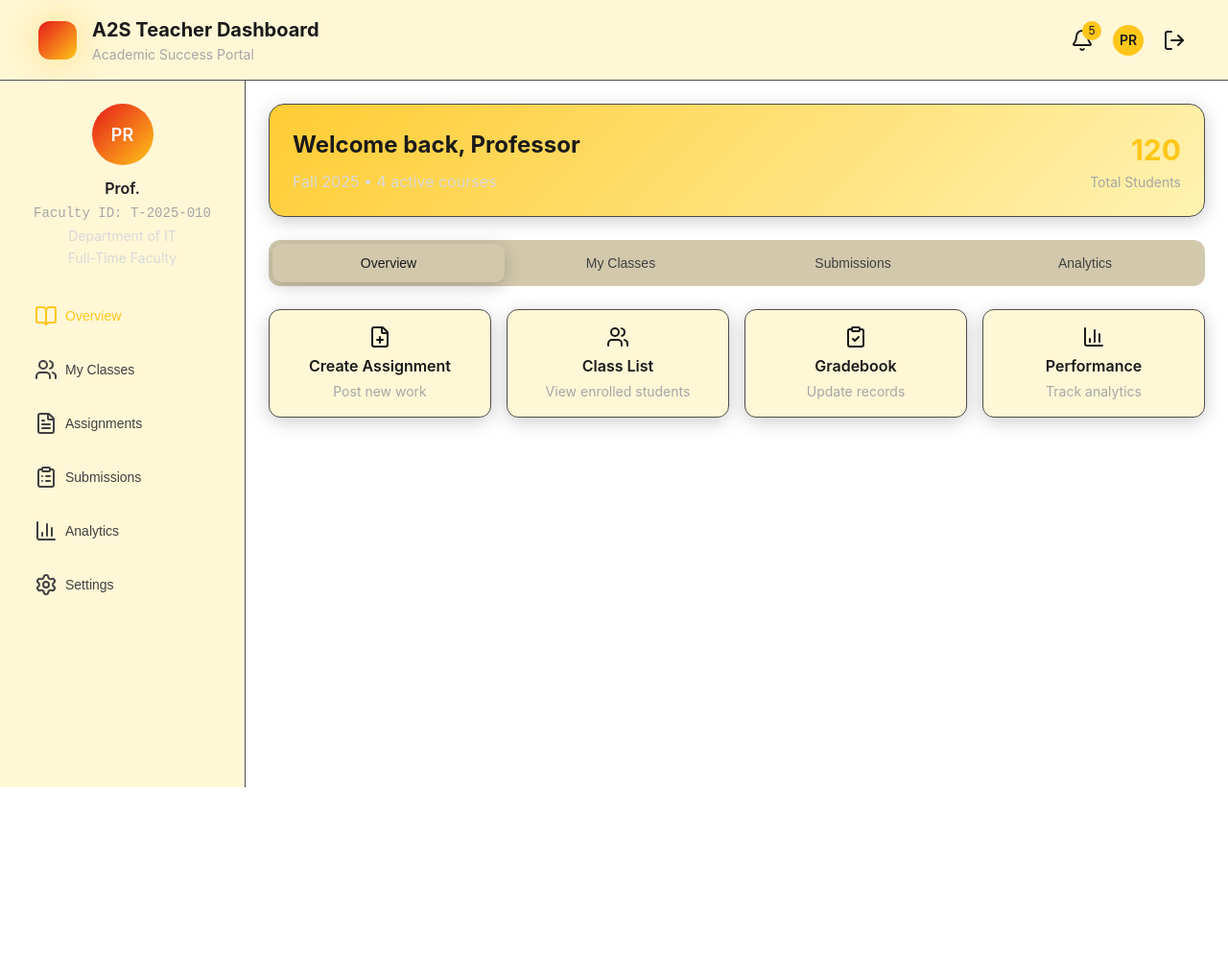
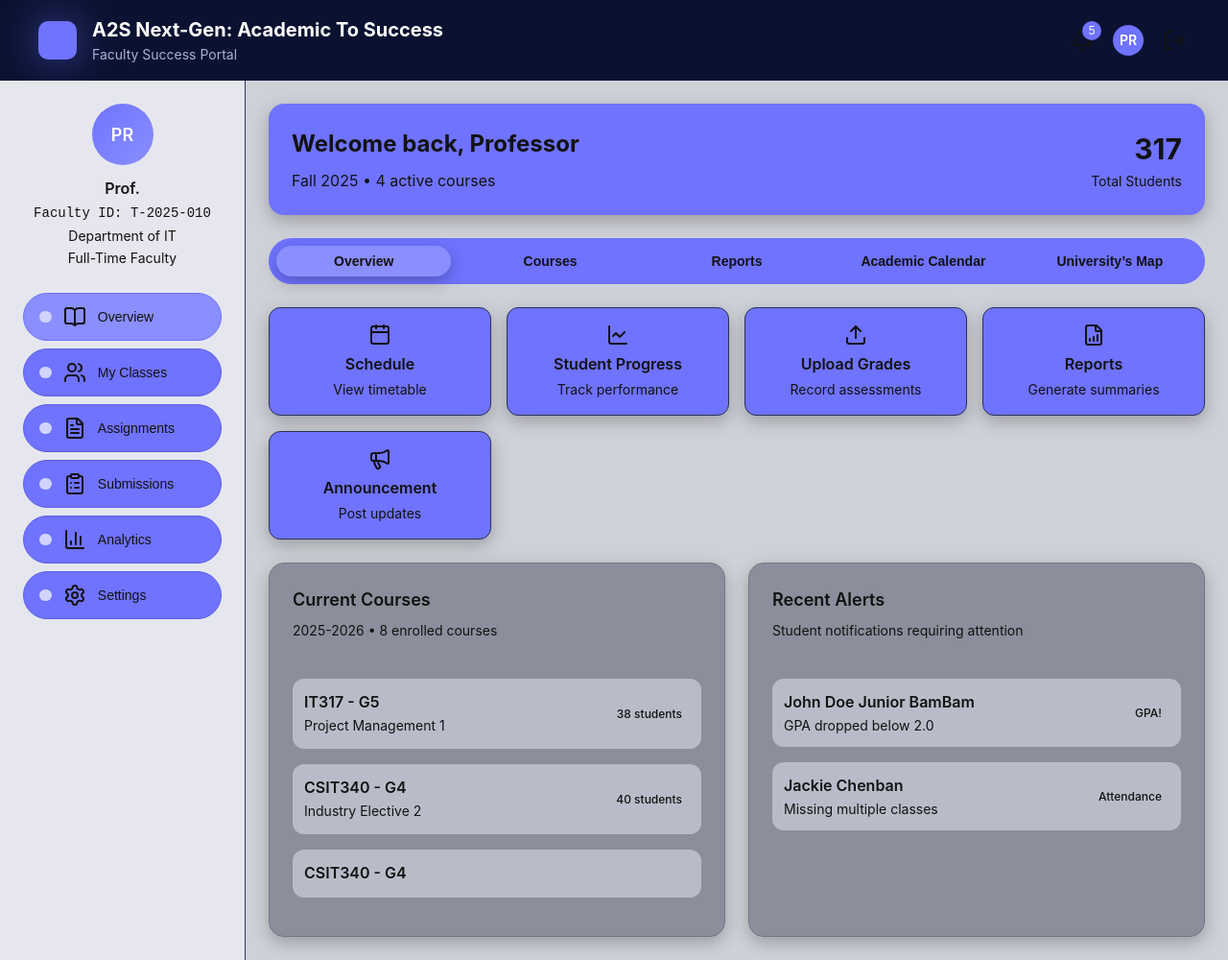
Before and after one commit to leanamariflor/A2S-System, a Django app: page /TeacherDashboard/ in a window 1280 px wide. Shown: the whole page at 96% size. Before the commit the page ends 820 px from the top, so only its background shows below. Run offline with Django 5.2, Linux system fonts and the light colour scheme; the visitor is signed in with stand-in values (Sample User, id 1); parts of the project's set-up code (start-up, migrations or seed data) failed here and were passed over.

Commit message:
Implement Teacher Dashboard UI

```diff
--- a/a2s/a2s/static/css/TeacherDashboard.css
+++ b/a2s/a2s/static/css/TeacherDashboard.css
@@ -1,73 +1,61 @@
 :root {
+  /* Desired navy/gray/purple palette mapped to existing variables */
+  --background: #cfd1d8;            /* page bg */
+  --foreground: #121212;            /* default text */
 
-  /* Base colors */
-  --background: linear-gradient(180deg, hsl(50, 100%, 96%), hsl(48, 87%, 67%));
-  --foreground: hsl(0, 0%, 10%);
+  --card: #6f73ff;                  /* card background per request */
+  --card-foreground: #121212;
 
-  --card: hsl(48, 100%, 92%);
-  --card-foreground: hsl(0, 0%, 15%);
+  --popover: #0b1231;
+  --popover-foreground: #ffffff;
 
-  --popover: hsl(0, 0%, 12%);
-  --popover-foreground: hsl(48, 100%, 95%);
+  --primary: #6f73ff;               /* purple accent for buttons */
+  --primary-foreground: #ffffff;
 
-  /* Primary: Golden Yellow */
-  --primary: hsl(45, 100%, 55%);
-  --primary-foreground: hsl(0, 0%, 10%);
+  --secondary: #7a7f8d;
+  --secondary-foreground: #ffffff;
 
-  /* Secondary: Academic Red */
-  --secondary: hsl(0, 75%, 45%);
-  --secondary-foreground: hsl(0, 0%, 100%);
+  --muted: #6f73ff;
+  --muted-foreground: #121212;
 
-  /* Muted accents */
-  --muted: hsl(45, 30%, 75%);
-  --muted-foreground: hsl(0, 0%, 25%);
+  --accent: #6f73ff;
+  --accent-foreground: #121212;
 
-  /* Accent */
-  --accent: hsl(50, 100%, 60%);
-  --accent-foreground: hsl(0, 0%, 15%);
+  --destructive: #e25555;
+  --destructive-foreground: #ffffff;
 
-  /* Destructive */
-  --destructive: hsl(0, 80%, 45%);
-  --destructive-foreground: hsl(0, 0%, 100%);
-
-  /* Borders & Inputs */
-  --border: hsl(0, 0%, 30%);
-  --input: hsl(0, 0%, 20%);
-  --ring: hsl(45, 100%, 55%);
+  --border: #2a3356;
+  --input: #1b2240;
+  --ring: #6f73ff;
 
   --radius: 0.75rem;
 
-  /* Academic shades */
-  --academic-red: hsl(0, 80%, 45%);
-  --academic-red-dark: hsl(0, 80%, 30%);
-  --academic-red-light: hsl(0, 80%, 65%);
+  /* Academic shades (repurposed) */
+  --academic-red: #6f73ff;
+  --academic-red-dark: #5559e6;
+  --academic-red-light: #8a8eff;
 
-  --academic-bg-primary: hsl(0, 0%, 8%);
-  --academic-bg-secondary: hsl(0, 0%, 12%);
-  --academic-bg-tertiary: hsl(0, 0%, 18%);
+  --academic-bg-primary: #0f1426;
+  --academic-bg-secondary: #b9bcc8; /* row gray */
+  --academic-bg-tertiary: #a9adba;
 
-  --academic-text-primary: hsl(0, 0%, 100%);
-  --academic-text-secondary: hsl(0, 0%, 85%);
-  --academic-text-muted: hsl(0, 0%, 65%);
+  --academic-text-primary: #ffffff;
+  --academic-text-secondary: #121212;
+  --academic-text-muted: #121212;
 
-  --academic-success: hsl(142, 70%, 40%);
-  --academic-warning: hsl(45, 100%, 50%);
-  --academic-info: hsl(48, 90%, 65%);
+  --academic-success: #2fb86e;
+  --academic-warning: #ffd357;
+  --academic-info: #8a8eff;
 
-  /* Gradients */
-  --gradient-gold: linear-gradient(135deg, hsl(45, 100%, 60%), hsl(50, 100%, 85%));
-  --gradient-red: linear-gradient(135deg, hsl(0, 80%, 50%), hsl(45, 100%, 55%));
-  --gradient-dark: linear-gradient(135deg, hsl(0, 0%, 8%), hsl(0, 0%, 18%));
+  --gradient-gold: linear-gradient(135deg, #6f73ff, #8a8eff);
+  --gradient-red: linear-gradient(135deg, #6f73ff, #8a8eff);
+  --gradient-dark: linear-gradient(135deg, #0b1231, #0f1426);
 
-  /* Shadows */
-  --shadow-academic: 0 10px 30px -10px hsl(45, 100%, 55%, 0.4);
-  --shadow-card: 0 4px 20px -2px hsl(0, 0%, 0%, 0.25);
-  --shadow-glow: 0 0 40px hsl(45, 100%, 55%, 0.5);
+  --shadow-academic: 0 10px 30px rgba(111,115,255,0.35);
+  --shadow-card: 0 6px 18px rgba(0,0,0,0.25);
+  --shadow-glow: 0 0 40px rgba(111,115,255,0.5);
 
-
-    /* Transitions */
-    --transition-academic: all 0.3s cubic-bezier(0.4, 0, 0.2, 1);
-    --transition-fast: all 0.15s ease-out;
+  --header-bg: #0b1231;
 }
 
 
@@ -81,7 +69,7 @@
 
 body {
     font-family: -apple-system, BlinkMacSystemFont, "Segoe UI", Roboto, "Helvetica Neue", Arial, sans-serif;
-    background-color: var(--gr);
+    background-color: var(--background);
     color: var(--foreground);
     line-height: 1.5;
 }
@@ -100,7 +88,7 @@
 /* Header */
 .header {
     border-bottom: 1px solid var(--border);
-    background-color: var(--card);
+    background-color: var(--header-bg);
 }
 
 .header-content {
@@ -588,7 +576,6 @@
 
 .sidebar-student-info {
     text-align: center;
-    space-y: 0.75rem;
 }
 
 .student-avatar {
@@ -1313,3 +1300,146 @@
         text-align: center;
     }
 }
+
+/* ===== Overrides to match desired navy/gray/purple layout ===== */
+
+/* Global colors */
+body {
+    background-color: #cfd1d8;
+    color: #121212;
+}
+
+.header {
+    background-color: #0b1231;
+    border-bottom-color: #10183d;
+}
+
+.header-icon { background: #6f73ff; border-radius: 10px; }
+.header-text h1 { color: #ffffff; }
+.header-text p { color: #a9b1d6; }
+
+/* Sidebar pills */
+.dashboard-sidebar {
+    background-color: #e6e7ee;
+}
+
+.nav-button {
+    background: #6f73ff;
+    border: 1px solid #5d61e8;
+    border-radius: 9999px;
+    color: #121212;
+    gap: 0.75rem;
+    padding: 0.75rem 1rem;
+}
+
+.nav-button::before {
+    content: "";
+    width: 0.8rem;
+    height: 0.8rem;
+    border-radius: 50%;
+    background: #d1d4ff;
+}
+
+.nav-button:hover {
+    background-color: #8a8eff;
+    border-color: #6f73ff;
+    color: #121212;
+}
+
+.nav-button.active {
+    background-color: #8a8eff;
+    border-color: #6f73ff;
+    color: #121212;
+}
+
+/* Single-line 5-tab navigation with pills */
+.tab-list {
+    display: flex;
+    gap: 0.75rem;
+    background: #6f73ff; /* full-width bar */
+    padding: 0.5rem;
+    border-radius: 9999px;
+    align-items: center;
+    justify-content: space-between; /* distribute buttons evenly */
+}
+
+.tab-trigger {
+    background: #6f73ff;
+    color: #121212;
+    border-radius: 9999px;
+    padding: 0.5rem 1rem;
+    font-weight: 600;
+    white-space: nowrap;
+    display: flex;
+    align-items: center;
+    justify-content: center;
+    flex: 1; /* make each button fill available space equally */
+    text-align: center;
+}
+
+.tab-trigger.active {
+    background: #8a8eff;
+    color: #121212;
+}
+
+/* Welcome panel */
+.welcome-card {
+    background: #6f73ff;
+    color: #121212;
+    border: none;
+}
+
+.welcome-text h2 { color: #121212; }
+.welcome-text p { color: #121212; }
+.welcome-gpa .gpa-value { color: #121212; }
+.welcome-gpa .gpa-label { color: #121212; }
+
+/* Cards become purple panels */
+.card {
+    background-color: #6f73ff;
+    border: 1px solid #5d61e8;
+    border-radius: 16px;
+    color: #121212;
+}
+
+/* Course and task rows on gray */
+.course-item, .task-item { background-color: #b9bcc8; color: #121212; }
+
+/* Ensure icon color harmony */
+.action-card i, .card-title i { color: #121212; }
+
+/* Quick action tiles to purple */
+.action-card { background-color: #6f73ff; color: #121212; }
+
+/* Cards row layout for side-by-side cards */
+.cards-row {
+    display: grid;
+    grid-template-columns: 1fr 1fr;
+    gap: 1.5rem;
+    margin-top: 1.5rem;
+}
+
+/* Override card color for cards in cards-row */
+.cards-row .card {
+    background-color: #8b8f9b;
+    color: #121212;
+    border: 1px solid #757984; /* darker complementary border */
+}
+
+/* Ensure all text in cards-row cards is black */
+.cards-row .card .card-title,
+.cards-row .card .card-description,
+.cards-row .card .course-code,
+.cards-row .card .course-name,
+.cards-row .card .task-title,
+.cards-row .card .task-due,
+.cards-row .card .course-units,
+.cards-row .card .task-type {
+    color: #121212 !important;
+}
+
+@media (max-width: 768px) {
+    .cards-row {
+        grid-template-columns: 1fr;
+    }
+}
--- a/a2s/a2s/templates/TeacherDashboard.html
+++ b/a2s/a2s/templates/TeacherDashboard.html
@@ -18,8 +18,8 @@
           <i data-lucide="chalkboard"></i>
         </div>
         <div class="header-text">
-          <h1>A2S Teacher Dashboard</h1>
-          <p>Academic Success Portal</p>
+          <h1>A2S Next-Gen: Academic To Success</h1>
+          <p>Faculty Success Portal</p>
         </div>
       </div>
       <div class="header-actions">
@@ -94,7 +94,7 @@
             <p>Fall 2025 • 4 active courses</p>
           </div>
           <div class="welcome-gpa">
-            <div class="gpa-value">120</div>
+            <div class="gpa-value">317</div>
             <div class="gpa-label">Total Students</div>
           </div>
         </div>
@@ -104,33 +104,98 @@
       <div class="tabs">
         <div class="tab-list">
           <button class="tab-trigger active" data-tab="overview">Overview</button>
-          <button class="tab-trigger" data-tab="classes">My Classes</button>
-          <button class="tab-trigger" data-tab="submissions">Submissions</button>
-          <button class="tab-trigger" data-tab="analytics">Analytics</button>
+          <button class="tab-trigger" data-tab="classes">Courses</button>
+          <button class="tab-trigger" data-tab="reports">Reports</button>
+          <button class="tab-trigger" data-tab="calendar">Academic Calendar</button>
+          <button class="tab-trigger" data-tab="map">University’s Map</button>
         </div>
 
         <!-- Overview Tab -->
         <div class="tab-content active" id="overview">
           <div class="quick-actions-grid">
             <div class="action-card">
-              <i data-lucide="file-plus"></i>
-              <h3>Create Assignment</h3>
-              <p>Post new work</p>
+              <i data-lucide="calendar"></i>
+              <h3>Schedule</h3>
+              <p>View timetable</p>
             </div>
             <div class="action-card">
-              <i data-lucide="users"></i>
-              <h3>Class List</h3>
-              <p>View enrolled students</p>
+              <i data-lucide="line-chart"></i>
+              <h3>Student Progress</h3>
+              <p>Track performance</p>
             </div>
             <div class="action-card">
-              <i data-lucide="clipboard-check"></i>
-              <h3>Gradebook</h3>
-              <p>Update records</p>
+              <i data-lucide="upload"></i>
+              <h3>Upload Grades</h3>
+              <p>Record assessments</p>
             </div>
             <div class="action-card">
-              <i data-lucide="bar-chart-3"></i>
-              <h3>Performance</h3>
-              <p>Track analytics</p>
+              <i data-lucide="file-bar-chart"></i>
+              <h3>Reports</h3>
+              <p>Generate summaries</p>
+            </div>
+            <div class="action-card">
+              <i data-lucide="megaphone"></i>
+              <h3>Announcement</h3>
+              <p>Post updates</p>
+            </div>
+          </div>
+
+          <div class="cards-row">
+            <div class="card">
+              <div class="card-header">
+                <div class="card-title">Current Courses</div>
+                <div class="card-description">2025-2026 • 8 enrolled courses</div>
+              </div>
+              <div class="card-content">
+                <div class="course-list">
+                  <div class="course-item">
+                    <div class="course-details">
+                      <div class="course-code">IT317 - G5</div>
+                      <div class="course-name">Project Management 1</div>
+                    </div>
+                    <div class="course-units">38 students</div>
+                  </div>
+                  <div class="course-item">
+                    <div class="course-details">
+                      <div class="course-code">CSIT340 - G4</div>
+                      <div class="course-name">Industry Elective 2</div>
+                    </div>
+                    <div class="course-units">40 students</div>
+                  </div>
+                  <div class="course-item">
+                    <div class="course-details">
+                      <div class="course-code">CSIT340 - G4</div>
+                      <div class="course-name"></div>
+                    </div>
+                    <div class="course-units"></div>
+                  </div>
+                </div>
+              </div>
+            </div>
+
+            <div class="card">
+              <div class="card-header">
+                <div class="card-title">Recent Alerts</div>
+                <div class="card-description">Student notifications requiring attention</div>
+              </div>
+              <div class="card-content">
+                <div class="task-list">
+                  <div class="task-item">
+                    <div class="task-details">
+                      <div class="task-title">John Doe Junior BamBam</div>
+                      <div class="task-due">GPA dropped below 2.0</div>
+                    </div>
+                    <div class="task-type">GPA!</div>
+                  </div>
+                  <div class="task-item">
+                    <div class="task-details">
+                      <div class="task-title">Jackie Chenban</div>
+                      <div class="task-due">Missing multiple classes</div>
+                    </div>
+                    <div class="task-type">Attendance</div>
+                  </div>
+                </div>
+              </div>
             </div>
           </div>
         </div>
@@ -173,43 +238,41 @@
           </div>
         </div>
 
-        <!-- Submissions Tab -->
-        <div class="tab-content" id="submissions">
+        <!-- Reports Tab -->
+        <div class="tab-content" id="reports">
           <div class="card">
             <div class="card-header">
-              <div class="card-title">Recent Submissions</div>
-              <div class="card-description">Student work awaiting review</div>
+              <div class="card-title">Reports</div>
+              <div class="card-description">Generate and view summaries</div>
             </div>
             <div class="card-content">
-              <div class="task-list">
-                <div class="task-item">
-                  <div class="task-details">
-                    <div class="task-title">IT317 Project Proposal</div>
-                    <div class="task-due">Submitted: Sep 25, 2025</div>
-                  </div>
-                  <div class="task-type">Project</div>
-                </div>
-                <div class="task-item">
-                  <div class="task-details">
-                    <div class="task-title">CSIT327 Database Design</div>
-                    <div class="task-due">Submitted: Sep 26, 2025</div>
-                  </div>
-                  <div class="task-type">Assignment</div>
-                </div>
-              </div>
+              <p>Report generation UI placeholder.</p>
             </div>
           </div>
         </div>
 
-        <!-- Analytics Tab -->
-        <div class="tab-content" id="analytics">
+        <!-- Academic Calendar Tab -->
+        <div class="tab-content" id="calendar">
           <div class="card">
             <div class="card-header">
-              <div class="card-title">Class Performance Overview</div>
-              <div class="card-description">Student performance summary</div>
+              <div class="card-title">Academic Calendar</div>
+              <div class="card-description">Important academic dates</div>
             </div>
             <div class="card-content">
-              <p>📊 Analytics charts/graphs can be added here later.</p>
+              <p>Calendar content placeholder.</p>
+            </div>
+          </div>
+        </div>
+
+        <!-- University’s Map Tab -->
+        <div class="tab-content" id="map">
+          <div class="card">
+            <div class="card-header">
+              <div class="card-title">University’s Map</div>
+              <div class="card-description">Campus locations and buildings</div>
+            </div>
+            <div class="card-content">
+              <p>Map embedding placeholder.</p>
             </div>
           </div>
         </div>
```
